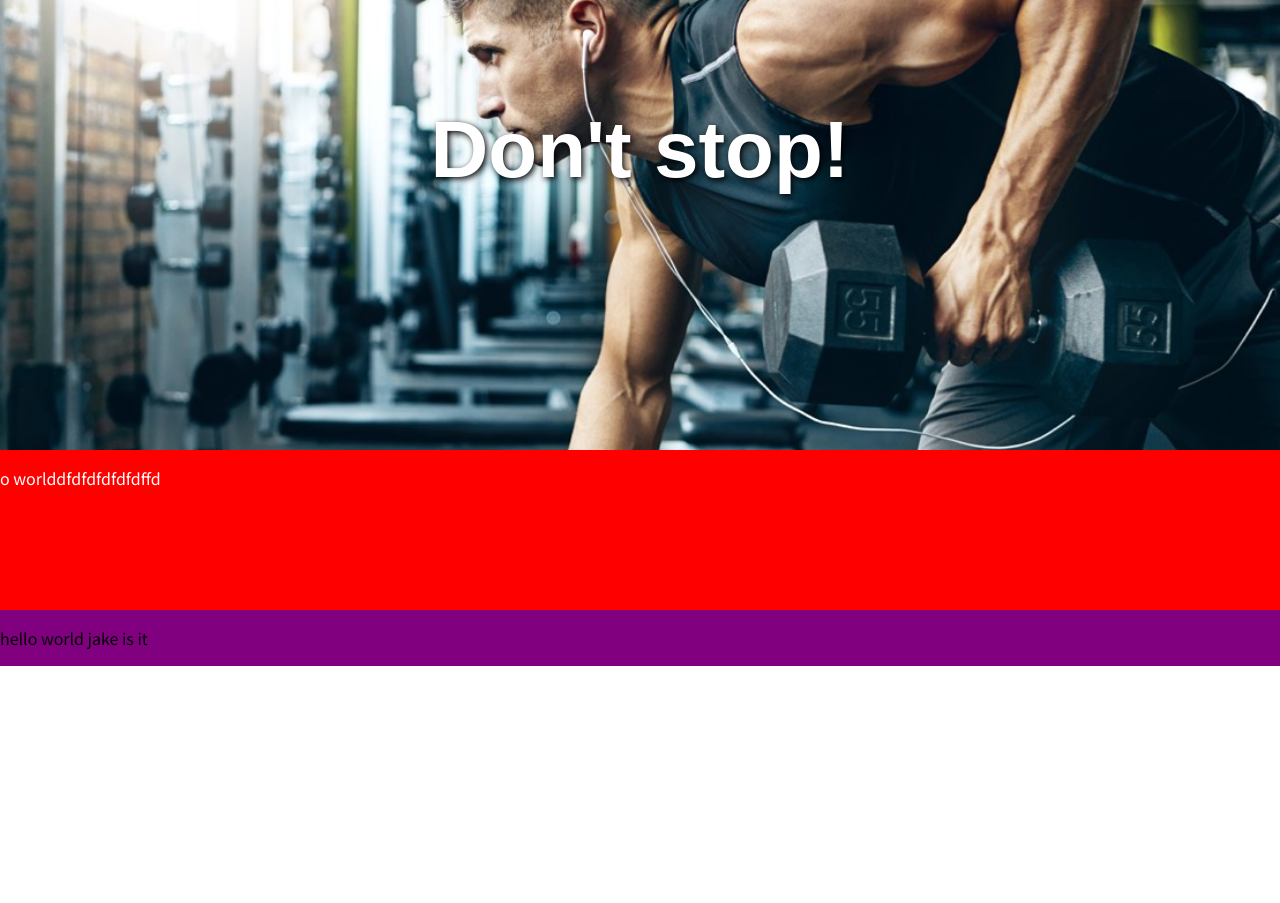
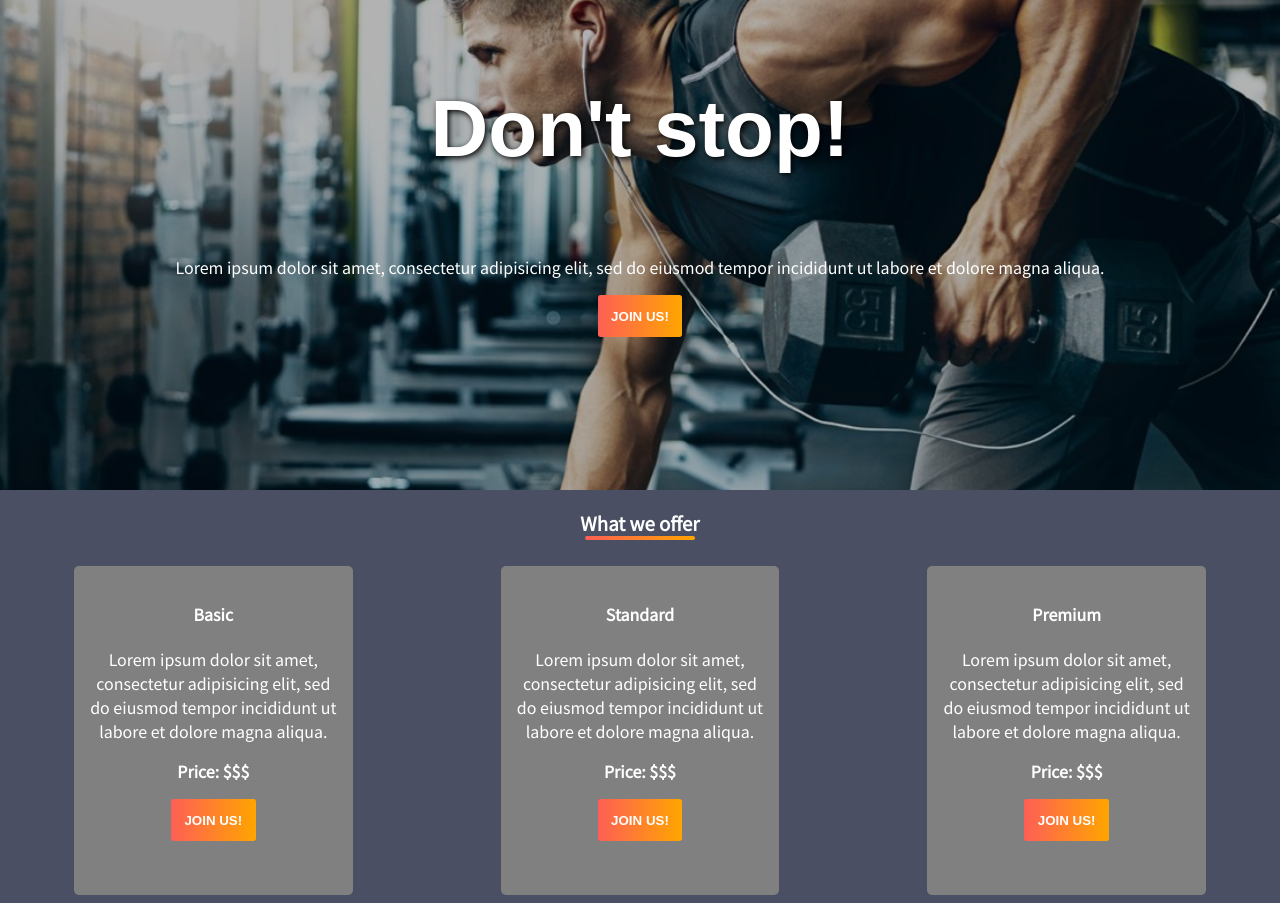
Before and after one commit to Njabulo-Mbuli/Demo_Website, a plain HTML site: page index.html in a window 1280 px wide. Shown: the part 214-1117 px from the top of the page. Before the commit the page ends 880 px from the top, so only its background shows below. Drawn offline with Linux system fonts and the light colour scheme.

Commit message:
Added a section with offerings

```diff
--- a/index.css
+++ b/index.css
@@ -18,7 +18,7 @@ header{
 	position: fixed;
 	width: 100%;
 	overflow: hidden;
-	z-index: 3;
+	z-index: 5;
 }
 nav ul{
 	list-style: none;
@@ -99,35 +99,88 @@ header nav{
 	margin:0;
 	margin-top: 4em;
 	width: 100%;
-	height: 75vh;
-	box-sizing: border-box;
-	line-height: 0px;
+	height: 80vh;
+	text-align: center;
+	position:relative;
 	display: flex;
+	flex-flow: column;
 	align-items: center;
 	justify-content: center;
+	overflow: hidden;
+}
+.jumbatron_overlay{
+	width: 100%;
+	height: 100%;
+	background-color: rgba(0,0,0,0.3);
+	position:absolute;
+	z-index: 1;
+	top: 0;
+	left: 0;
+}
+.above_overlay{
+	z-index: 2;
 }
 .jumbatron_text{
 	font-size: 5em;
 	font-family: 'Sledge_Regular',sans-serif;
 	text-shadow: 2px 2px 6px #000000;
+	z-index: 1;
 }
-.content{
+.jumbatron_button{
+	background-image: linear-gradient(to right,#fe5f55,orange);
+	border: none;
+	padding: 1em;
+	border-radius: 0.2em;
+	color: white;
+	transition: 0.2s ease-in-out;
+}
+.jumbatron_button:hover{
+	transform: scale(1.1);
+	cursor: pointer;
+}
+.offerings{
 	margin: 0px;
 	padding: 0em;
-	background-color: red;
+	background-color: rgb(74, 79, 99);
 	width: 100%;
 	display: inline-block;
-	top:0;
-	left: 0;
-	height: 20vh;
 	box-sizing: border-box;
+	text-align: center
 }
-.footer{
-	bottom:0;
-	color:black;
-	background-color: purple;
-	display: inline-block;
-	width: 100%;
+.offerings_title{
+	display: block;
+	position: relative;
+	text-align: center;
+}
+.offerings_title:after{
+	content: '';
+	width: 110px;
+	height: 4px;
+	border-radius: 2px;
+	position: relative;
+	display: block;
+	margin: 0 auto;
+	background-image: linear-gradient(to right,#fe5f55,orange);
+}
+.offerings_containers{
+	display: flex;
+	flex-flow: row wrap;
+	justify-content: space-around;
+	align-items: center;
+
+}
+.container{
+	margin:0.5em;
+	padding:0.4em;
+	background-color: grey;
+	height: 300px;
+	width: 250px;
+	border-radius: 5px;
+	padding: 0.9em;
+	transition: 0.3s ease-in-out;
+}
+.container:hover{
+	transform: translateY(-10px);
 }
 .hamburger{
 	align-self: center;
@@ -155,8 +208,18 @@ header nav{
 	background-color: rgb(74, 79, 99);
 	transition: 0.2s ease-in-out;
 	display: flex;
+	flex-flow: column;
 	align-items: center;
 	justify-content: center;
+	z-index: 3;
+}
+.mobile_nav_link{
+	text-decoration: none;
+	color: white;
+	font-weight: strong;
+}
+.mobile_nav_item{
+	padding: 0.8em 0;
 }
 .reveal_mobile_menu{
 	right:0;
--- a/index.html
+++ b/index.html
@@ -28,20 +28,46 @@
 
 	<div class="mobile_menu">
 		<ul class="mobile_menu_nav">
-			<li class="mobile_nav_item"><a class="nav_link" href="#">Home</a></li>
-			<li class="mobile_nav_item"><a class="nav_link" href="#">About</a></li>
-			<li class="mobile_nav_item"><a class="nav_link" href="#">Contact</a></li>
+			<li class="mobile_nav_item"><a class="mobile_nav_link" href="#">Home</a></li>
+			<li class="mobile_nav_item"><a class="mobile_nav_link" href="#">About</a></li>
+			<li class="mobile_nav_item"><a class="mobile_nav_link" href="#">Contact</a></li>
 		</ul>
 	</div>
 
 	<div class="jumbatron">
+		<div class="jumbatron_overlay"></div>
+		<div class="above_overlay">
 		<h3 class="jumbatron_text">Don't stop!</h3>
+		<p>Lorem ipsum dolor sit amet, consectetur adipisicing elit, sed do eiusmod
+		tempor incididunt ut labore et dolore magna aliqua.</p>
+		<button class="jumbatron_button"><strong>JOIN US!</strong></button>
+		</div>
 	</div>
-	<div class="content">
-			<p>o worlddfdfdfdfdfdffd</p>
-	</div>
-	<div class="footer">
-		<p>	hello world jake is  it</p>
+	<div class="offerings">
+			<h3 class="offerings_title">What we offer</h3>
+			<div class="offerings_containers">
+				<div class="container">
+					<h4>Basic</h4>
+					<p>Lorem ipsum dolor sit amet, consectetur adipisicing elit, sed do eiusmod
+					tempor incididunt ut labore et dolore magna aliqua.</p>
+					<p><strong>Price: $$$</strong></p>
+					<button class="jumbatron_button"><strong>JOIN US!</strong></button>
+				</div>
+				<div class="container">
+					<h4>Standard</h4>
+					<p>Lorem ipsum dolor sit amet, consectetur adipisicing elit, sed do eiusmod
+					tempor incididunt ut labore et dolore magna aliqua.</p>
+					<p><strong>Price: $$$</strong></p>
+					<button class="jumbatron_button"><strong>JOIN US!</strong></button>
+				</div>
+				<div class="container">
+					<h4>Premium</h4>
+					<p>Lorem ipsum dolor sit amet, consectetur adipisicing elit, sed do eiusmod
+					tempor incididunt ut labore et dolore magna aliqua.</p>
+					<p><strong>Price: $$$</strong></p>
+					<button class="jumbatron_button"><strong>JOIN US!</strong></button>
+				</div>
+			</div>
 	</div>
 </body>
 <script type="text/javascript">
```
